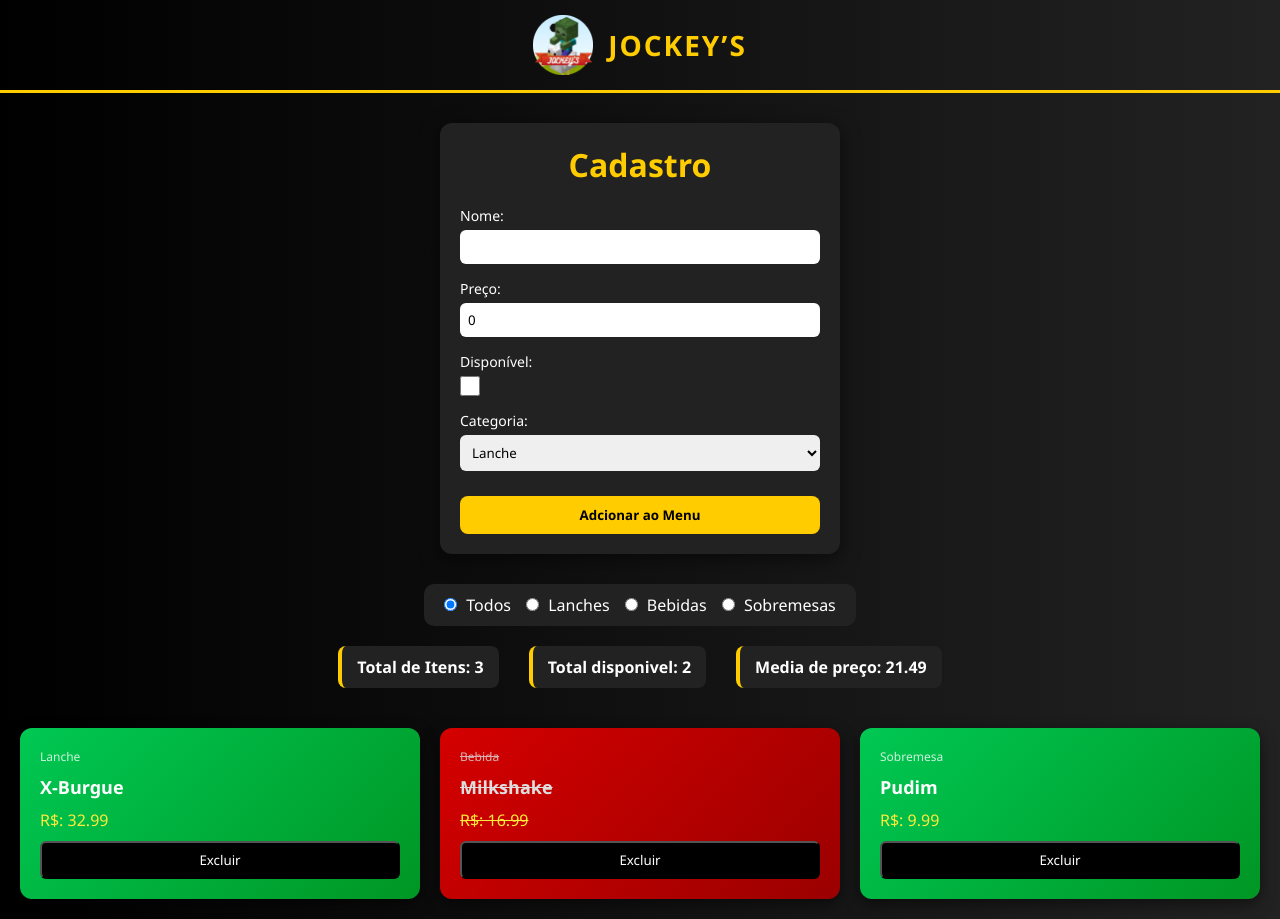
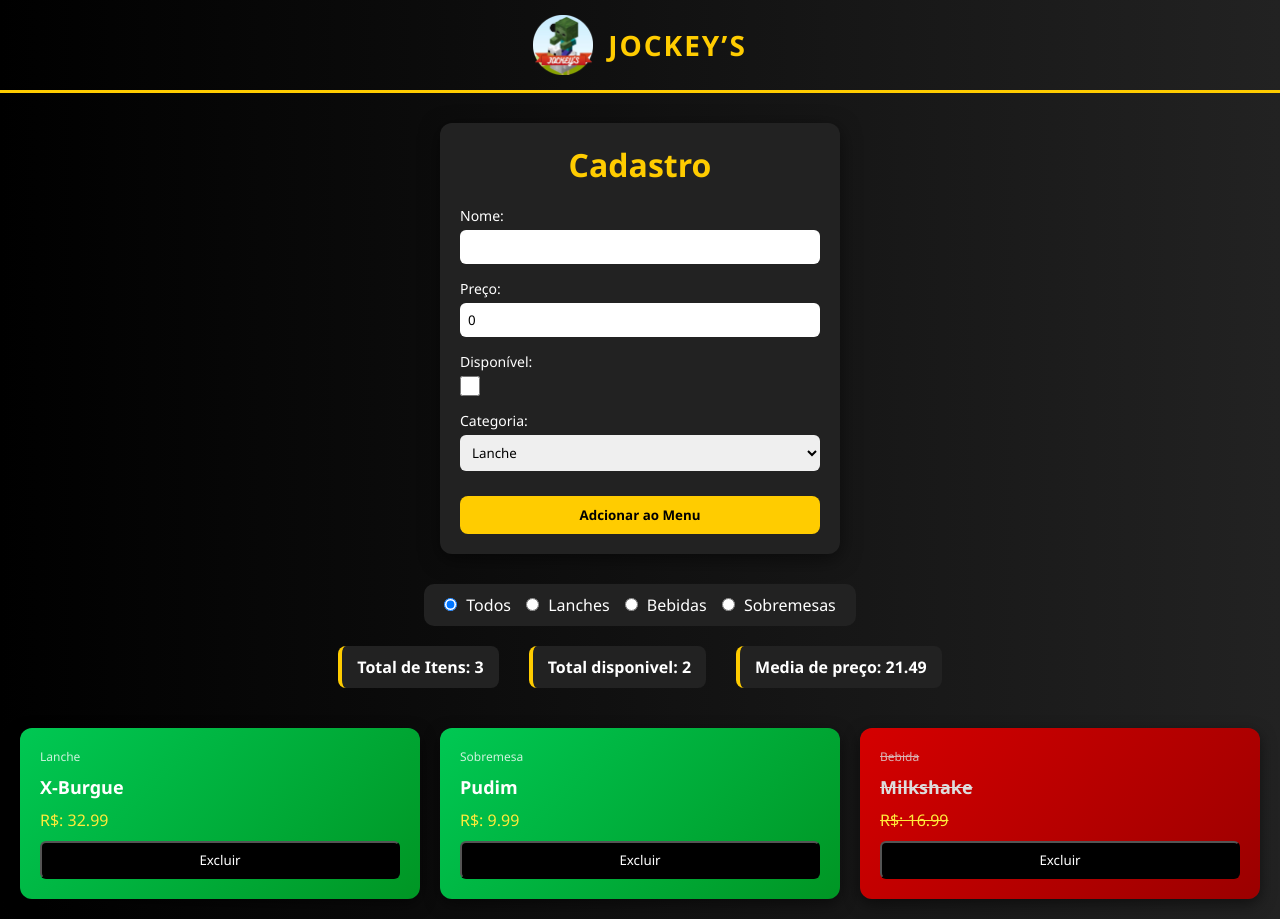
Before and after one commit to Estanate/projeto-lanchonete, a Vue app in the folder vue-lanchonete/: page / in a window 1280 px wide. Built offline with nearby package versions, Linux system fonts and the light colour scheme.

Commit message:
order - cards

```diff
--- a/vue-lanchonete/src/components/Cardapio.vue
+++ b/vue-lanchonete/src/components/Cardapio.vue
@@ -157,14 +157,14 @@ const avaragePrice = computed(() => {
   transform: scale(1.05);
 }
 
-/* DISPONÍVEL */
 .disponivel {
+    order: 0;
   background: linear-gradient(135deg, #00c853, #009624);
   color: white;
 }
 
-/* INDISPONÍVEL */
 .indisponivel {
+    order: 1;
   background: linear-gradient(135deg, #d50000, #9b0000);
   color: #ddd;
 }
```
